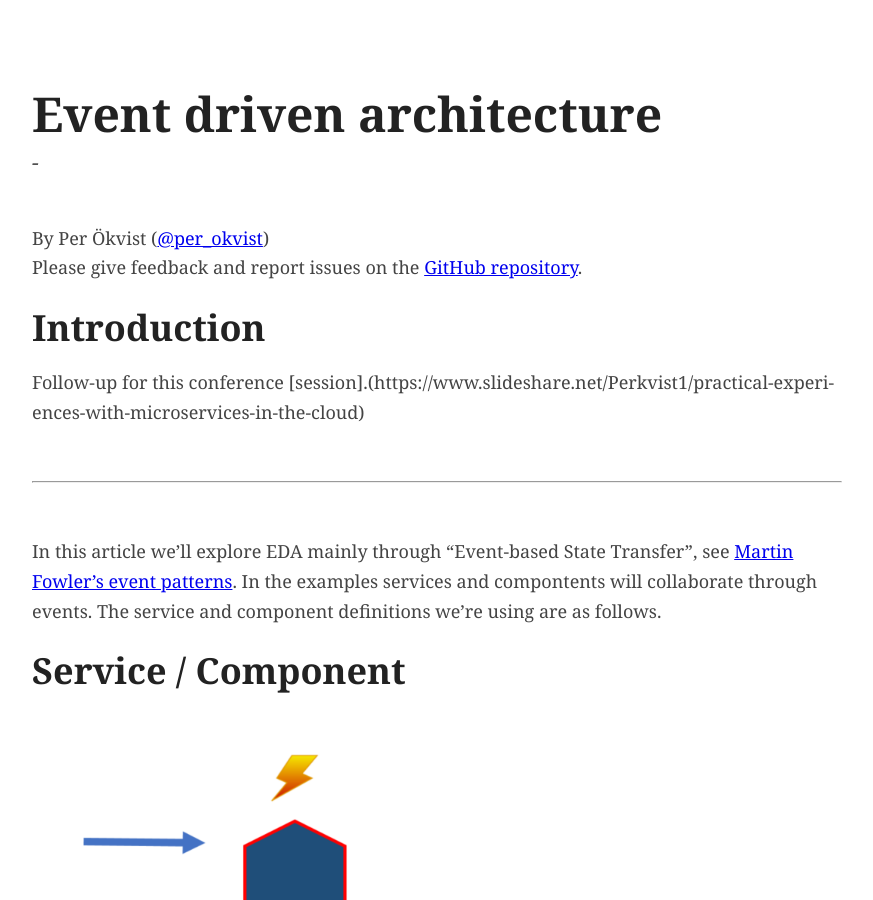
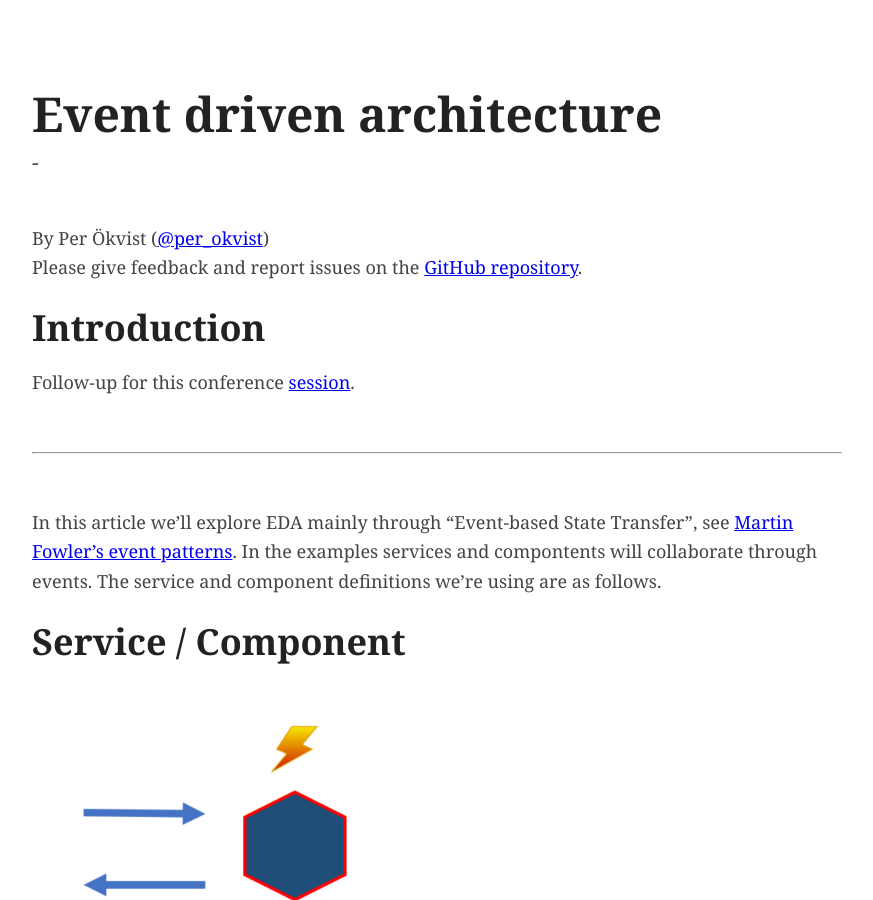
Before and after one commit to perokvist/event-driven-architecture, a Jekyll site: the page built from index.md, in a window 1280 px wide and 900 px high. Shown: the whole window, without its empty margins (203-1076 px from the left). Built offline with Jekyll 4.4.1, drawn with Linux system fonts in a browser that asks for light colours; our own code applies the rules of GitHub Pages for plain Markdown files.

Commit message:
link fix

```diff
--- a/index.md
+++ b/index.md
@@ -11,7 +11,7 @@ Please give feedback and report issues on the [GitHub repository](https://github
 
 ## Introduction
 
-Follow-up for this conference [session].(https://www.slideshare.net/Perkvist1/practical-experiences-with-microservices-in-the-cloud)
+Follow-up for this conference [session](https://www.slideshare.net/Perkvist1/practical-experiences-with-microservices-in-the-cloud).
 
 ---
 
```
